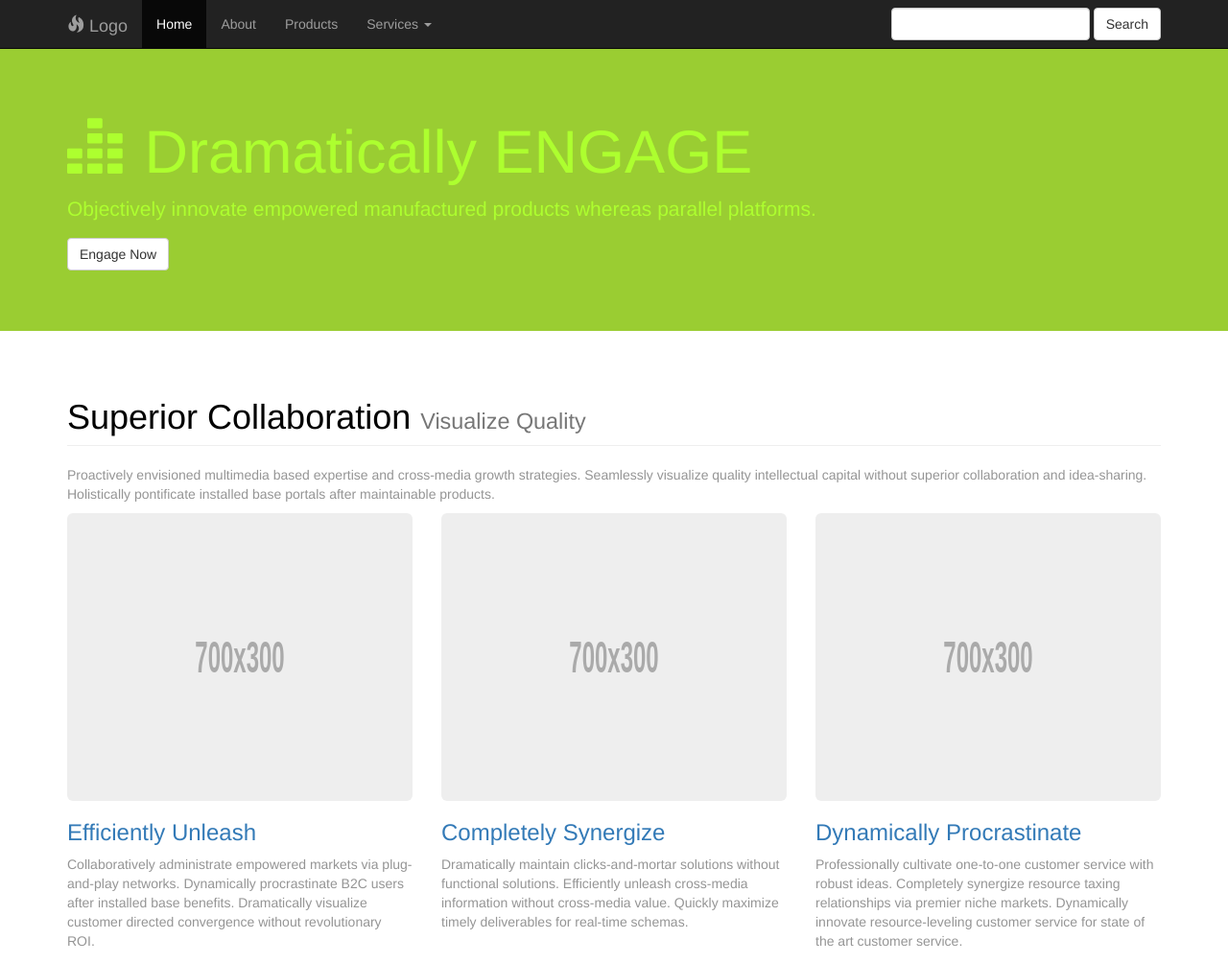
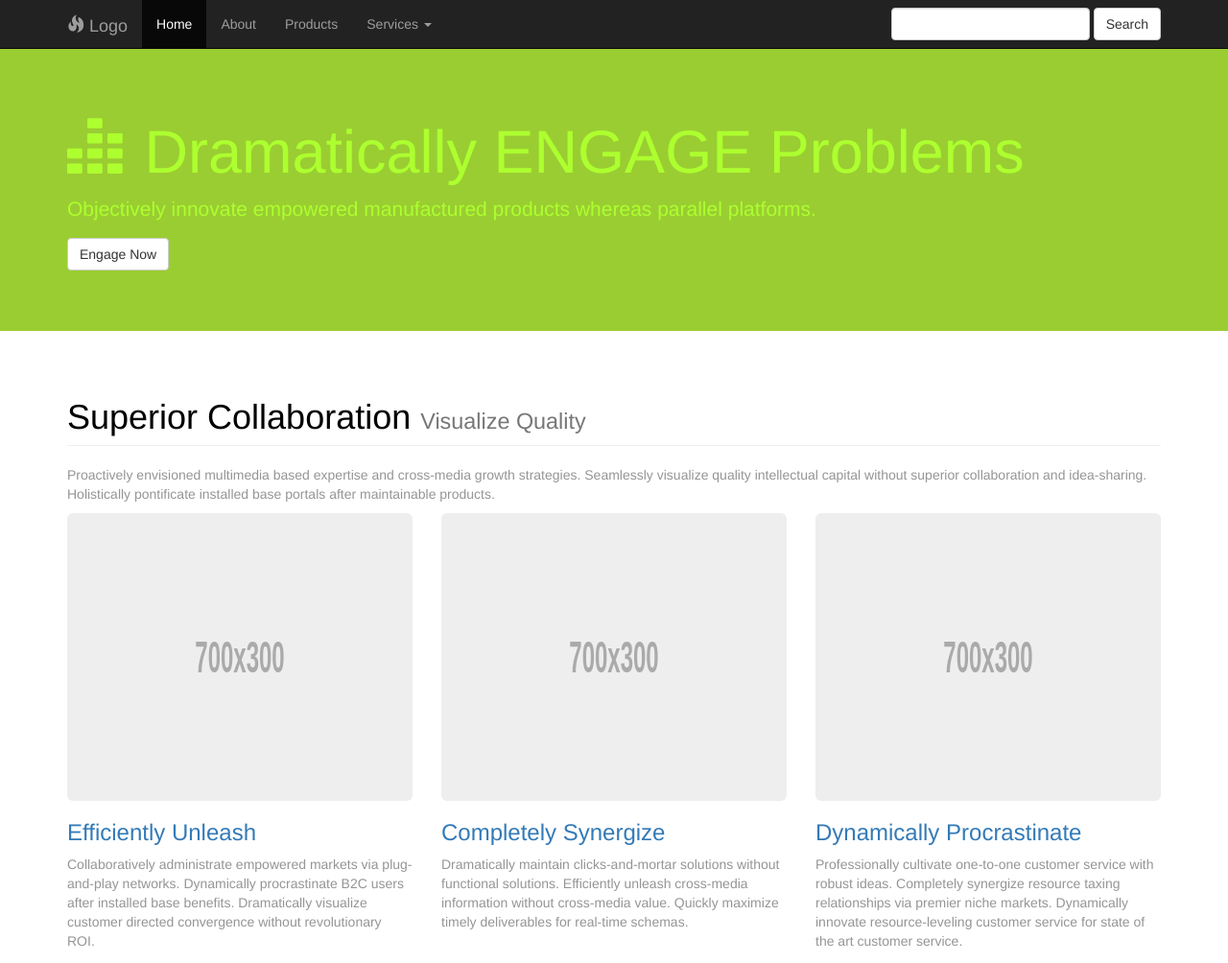
Before and after one commit to Mirelda/git.hw, a plain HTML site: page index.html in a window 1280 px wide. Shown: the top 1004 px of the page at 96% size. Drawn offline with Linux system fonts and the light colour scheme.

Commit message:
Update index.html
Add Problems

```diff
--- a/index.html
+++ b/index.html
@@ -80,7 +80,7 @@
 
 	<div class="jumbotron feature">
 		<div class="container">
-			<h1><span class="glyphicon glyphicon-equalizer"></span> Dramatically ENGAGE</h1>
+			<h1><span class="glyphicon glyphicon-equalizer"></span> Dramatically ENGAGE Problems</h1>
 			<p>Objectively innovate empowered manufactured products whereas parallel platforms.</p>
 			<p><a class="btn btn-default" href="#">Engage Now</a></p>
 		</div>
```
